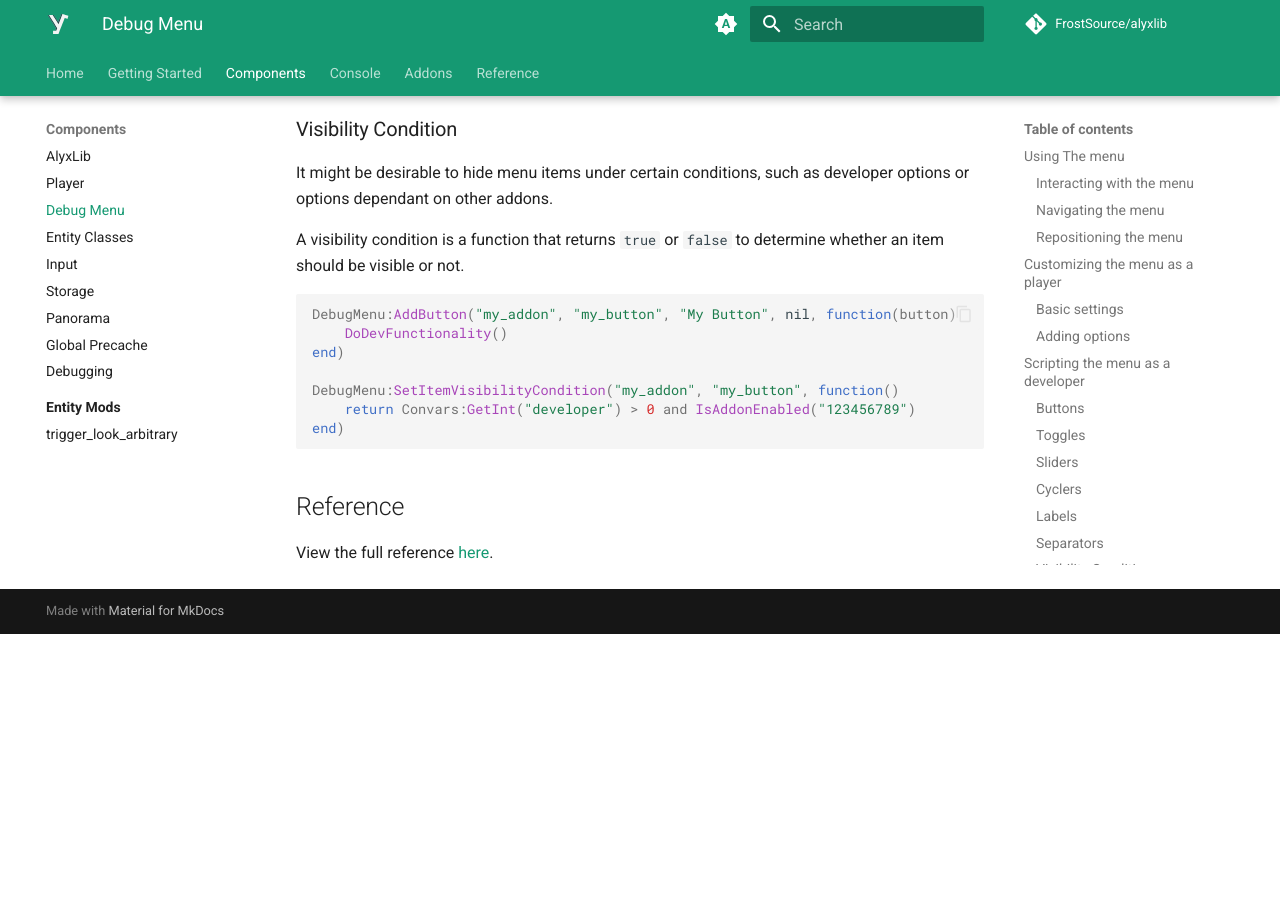
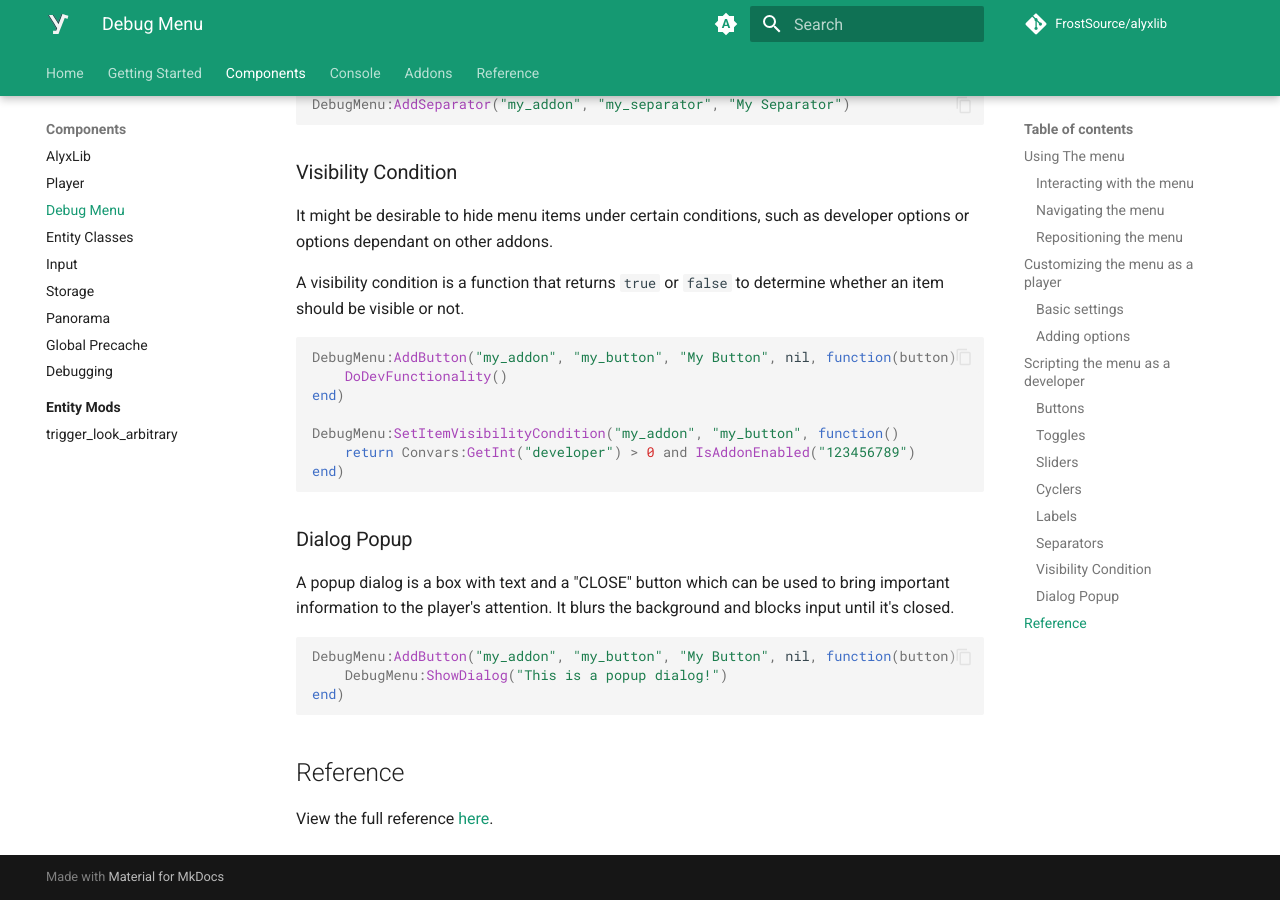
Before and after one commit to FrostSource/alyxlib, an MkDocs documentation site: the page built from docs/components/debug_menu.md, in a window 1280 px wide and 900 px high, scrolled down 7847 px. Built offline with MkDocs 1.6.1 and Material for MkDocs 9.7.7, drawn with Linux system fonts in a browser that asks for light colours; plug-ins that fetch from the network failed and are left out; comment, search, counter and statistics services are not loaded; before the commit the page ends 8481 px from its top, so only the background shows below that; some of the changed text lies outside the part shown.

Commit message:
docs: add new debug menu features

````diff
--- a/docs/components/debug_menu.md
+++ b/docs/components/debug_menu.md
@@ -58,6 +55,9 @@
 // The hand to attach the debug menu to, 0 = Secondary, 1 = Primary
 debug_menu_hand 1
 
+// The height of the debug menu, in range [10,30]
+debug_menu_width 15
+
 // The height of the debug menu, in range [7,30]
 debug_menu_height 14
 
@@ -70,6 +70,9 @@
 
 // Set to 1 to enable the extras tab by default
 debug_menu_extras 0
+
+// Set to 1 to enable the cheats tab by default
+debug_menu_cheats 0
 
 // The below offset values can be found in the console after dragging
 // the menu to the desired position in-game
@@ -374,6 +377,17 @@
 end)
 ```
 
+### Dialog Popup
+
+A popup dialog is a box with text and a "CLOSE" button which can be used to bring important information to the player's attention.
+It blurs the background and blocks input until it's closed.
+
+```lua
+DebugMenu:AddButton("my_addon", "my_button", "My Button", nil, function(button)
+    DebugMenu:ShowDialog("This is a popup dialog!")
+end)
+```
+
 ## Reference
 
 View the full reference [here](../reference/debug/debug_menu.md).
````
Also changed, not shown: other parts of docs/components/debug_menu.md (+0 -3 lines).
